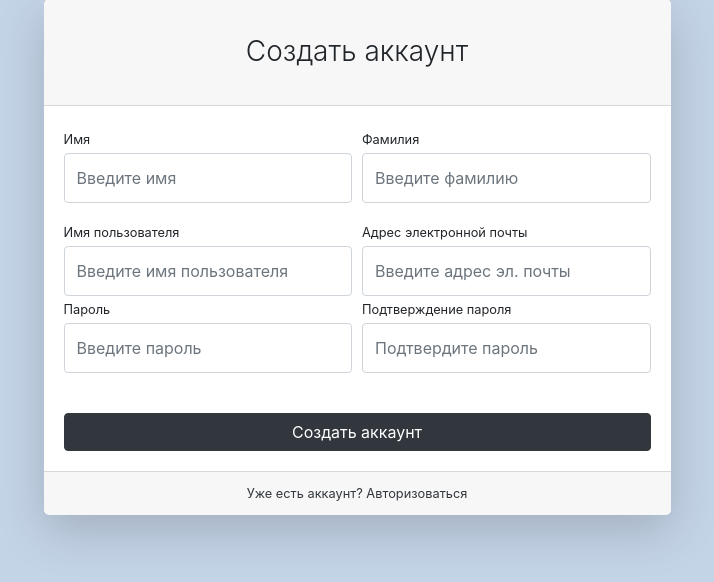
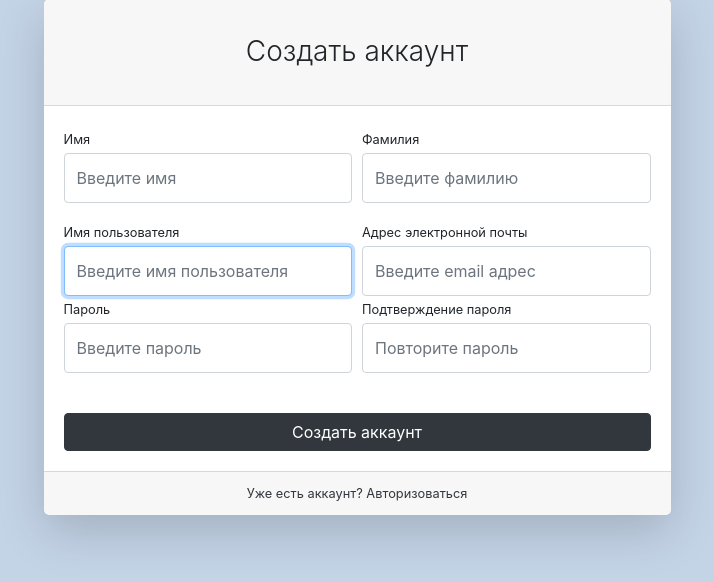
Before and after one commit to belapko/BookingDjango, a Django app: page /users/regitration/ in a window 1280 px wide. Shown: the part 149-731 px from the top of the page, without its empty margins (283-997 px from the left). Run offline with Django 4.2, Linux system fonts and the light colour scheme; some libraries are stand-ins or nearby versions.

Commit message:
added registration form and others to registration

```diff
--- a/templates/users/registration.html
+++ b/templates/users/registration.html
@@ -17,52 +17,49 @@
                         <div class="card-header"><h3 class="text-center font-weight-light my-4">Создать аккаунт</h3>
                         </div>
                         <div class="card-body">
-                            <form>
+                            <form action="{% url 'users:registration' %}" method="post">
+                                {% csrf_token %}
                                 <div class="form-row">
                                     <div class="col-md-6">
                                         <div class="form-group">
-                                            <label class="small mb-1" for="inputFirstName">Имя</label>
-                                            <input class="form-control py-4" id="inputFirstName" type="text"
-                                                   placeholder="Введите имя"/>
+                                            <label class="small mb-1"
+                                                   for="{{ form.first_name.id_for_label }}">Имя</label>
+                                            {{ form.first_name }}
                                         </div>
                                     </div>
                                     <div class="col-md-6">
                                         <div class="form-group">
-                                            <label class="small mb-1" for="inputLastName">Фамилия</label>
-                                            <input class="form-control py-4" id="inputLastName" type="text"
-                                                   placeholder="Введите фамилию"/>
+                                            <label class="small mb-1"
+                                                   for="{{ form.last_name.id_for_label }}">Фамилия</label>
+                                            {{ form.last_name }}
                                         </div>
                                     </div>
                                 </div>
                                 <div class="form-row">
                                     <div class="col-md-6">
-                                        <label class="small mb-1" for="inputUsername">Имя пользователя</label>
-                                        <input class="form-control py-4" id="inputUsername" type="text"
-                                               aria-describedby="usernameHelp"
-                                               placeholder="Введите имя пользователя"/>
+                                        <label class="small mb-1" for="{{ form.username.id_for_label }}">Имя
+                                            пользователя</label>
+                                        {{ form.username }}
                                     </div>
                                     <div class="col-md-6">
-                                        <label class="small mb-1" for="inputEmailAddress">Адрес электронной
+                                        <label class="small mb-1" for="{{ form.email.id_for_label }}">Адрес электронной
                                             почты</label>
-                                        <input class="form-control py-4" id="inputEmailAddress" type="email"
-                                               aria-describedby="emailHelp"
-                                               placeholder="Введите адрес эл. почты"/>
+                                        {{ form.email }}
                                     </div>
                                 </div>
                                 <div class="form-row">
                                     <div class="col-md-6">
                                         <div class="form-group">
-                                            <label class="small mb-1" for="inputPassword">Пароль</label>
-                                            <input class="form-control py-4" id="inputPassword" type="password"
-                                                   placeholder="Введите пароль"/>
+                                            <label class="small mb-1"
+                                                   for="{{ form.password1.id_for_label }}">Пароль</label>
+                                            {{ form.password1 }}
                                         </div>
                                     </div>
                                     <div class="col-md-6">
                                         <div class="form-group">
-                                            <label class="small mb-1" for="inputConfirmPassword">Подтверждение
+                                            <label class="small mb-1" for="{{ form.password2.id_for_label }}">Подтверждение
                                                 пароля</label>
-                                            <input class="form-control py-4" id="inputConfirmPassword"
-                                                   type="password" placeholder="Подтвердите пароль"/>
+                                            {{ form.password2 }}
                                         </div>
                                     </div>
                                 </div>
@@ -72,7 +69,8 @@
                             </form>
                         </div>
                         <div class="card-footer text-center">
-                            <div class="small"><a href="{% url 'users:login' %}">Уже есть аккаунт? Авторизоваться</a></div>
+                            <div class="small"><a href="{% url 'users:login' %}">Уже есть аккаунт? Авторизоваться</a>
+                            </div>
                         </div>
                     </div>
                 </div>
--- a/users/forms.py
+++ b/users/forms.py
@@ -1,14 +1,33 @@
-from django.contrib.auth.forms import AuthenticationForm
+from django.contrib.auth.forms import AuthenticationForm, UserCreationForm
 from django import forms
 from users.models import User
 
+
 class UserLoginForm(AuthenticationForm):
     username = forms.CharField(widget=forms.TextInput(attrs={
-        'class' : 'form-control py-4', 'placeholder' : 'Введите имя пользователя' }))
+        'class': 'form-control py-4', 'placeholder': 'Введите имя пользователя'}))
     password = forms.CharField(widget=forms.PasswordInput(attrs={
-        'class': 'form-control py-4', 'placeholder': 'Введите пароль' }))
+        'class': 'form-control py-4', 'placeholder': 'Введите пароль'}))
+
+    class Meta:  # Дополнительные поля с которыми работает основной класс UserLoginForm
+        model = User
+        fields = ('username', 'password')
 
 
-    class Meta: # Дополнительные поля с которыми работает основной класс UserLoginForm
+class UserRegistrationForm(UserCreationForm):
+    username = forms.CharField(widget=forms.TextInput(attrs={
+        'class': 'form-control py-4', 'placeholder': 'Введите имя пользователя'}))
+    email = forms.CharField(widget=forms.EmailInput(attrs={
+        'class': 'form-control py-4', 'placeholder': 'Введите email адрес'}))
+    first_name = forms.CharField(widget=forms.TextInput(attrs={
+        'class': 'form-control py-4', 'placeholder': 'Введите имя'}))
+    last_name = forms.CharField(widget=forms.TextInput(attrs={
+        'class': 'form-control py-4', 'placeholder': 'Введите фамилию'}))
+    password1 = forms.CharField(widget=forms.PasswordInput(attrs={
+        'class': 'form-control py-4', 'placeholder': 'Введите пароль'}))
+    password2 = forms.CharField(widget=forms.PasswordInput(attrs={
+        'class': 'form-control py-4', 'placeholder': 'Повторите пароль'}))
+
+    class Meta:
         model = User
-        fields = ('username', 'password')
+        fields = ('username', 'email', 'first_name', 'last_name', 'password1', 'password2')
--- a/users/views.py
+++ b/users/views.py
@@ -1,7 +1,8 @@
 from django.shortcuts import render, HttpResponseRedirect
-from users.forms import UserLoginForm
+from users.forms import UserLoginForm, UserRegistrationForm
 from django.contrib import auth
 from django.urls import reverse
+
 
 # Create your views here.
 def login(request):
@@ -11,19 +12,28 @@ def login(request):
             username = request.POST['username']
             password = request.POST['password']
             user = auth.authenticate(username=username, password=password)
-            if user and user.is_active: # if user - если есть в системе.
+            if user and user.is_active:  # if user - если есть в системе.
                 auth.login(request, user)
                 return HttpResponseRedirect(reverse('index'))
     else:
         form = UserLoginForm()
     context = {
-        'title' : 'Вход',
-        'form' : form,
+        'title': 'Вход',
+        'form': form,
     }
     return render(request, 'users/login.html', context)
 
+
 def registration(request):
+    if request.method == 'POST':
+        form = UserRegistrationForm(data=request.POST)
+        if form.is_valid():
+            form.save()
+            return HttpResponseRedirect(reverse('users:login'))
+    else:
+        form = UserRegistrationForm()
     context = {
-        'title' : 'Регистрация',
+        'title': 'Регистрация',
+        'form' : form,
     }
     return render(request, 'users/registration.html', context)
```
